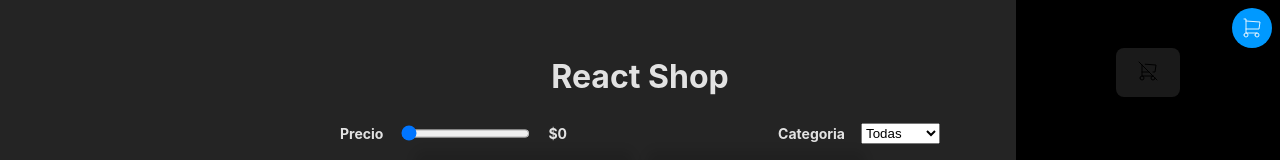
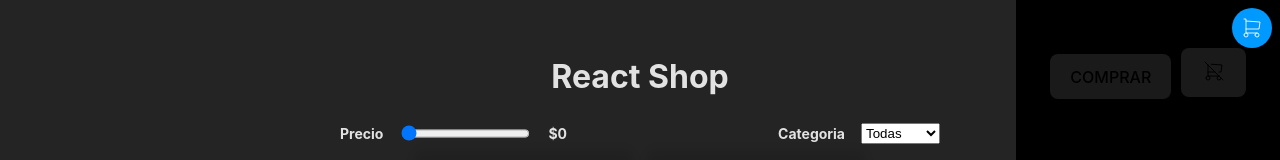
Before and after one commit to SaraviaMartin/Shopping-cart, a React (Vite) app: page / in a window 1280 px wide. Both pictures are taken after a click on the label 1252 px from the left and 28 px from the top of the page. Shown: the top 160 px of the page. Built offline with nearby package versions, Linux system fonts and the light colour scheme.

Commit message:
agregando boton de comprar

```diff
--- a/src/components/Cart.css
+++ b/src/components/Cart.css
@@ -54,3 +54,11 @@
     height: 100%;
     display: block;
   }
+
+  .cart-paybutton {
+    margin-right: 10px;
+    height: 45px;
+  }
+  .cart-paybutton:hover{
+    background-color: rgba(48, 220, 48, 0.34);
+  }
--- a/src/components/Cart.jsx
+++ b/src/components/Cart.jsx
@@ -24,7 +24,7 @@ function CartItem ({thumbnail, price, title, quantity, addToCart}){
 
 export function Cart () {
     const cartCheckboxId = useId()
-    const {cart, clearCart, addToCart } = useCart()
+    const {cart, clearCart, addToCart, poccedToPay} = useCart()
 
     return (
         <>
@@ -43,7 +43,9 @@ export function Cart () {
                         />
                     ))}
                 </ul>
-
+                <button className="cart-paybutton" onClick={poccedToPay}>
+                    COMPRAR
+                </button>
                 <button onClick={clearCart}>
                     <ClearCartIcon/>
                 </button>
--- a/src/components/Header.jsx
+++ b/src/components/Header.jsx
@@ -3,7 +3,7 @@ import {Filters} from './Filters.jsx'
 export function Header () {
     return (
         <header>
-            <h1>React Shop </h1>
+            <h1>React Shop</h1>
             <Filters/>
         </header>
     )
```
